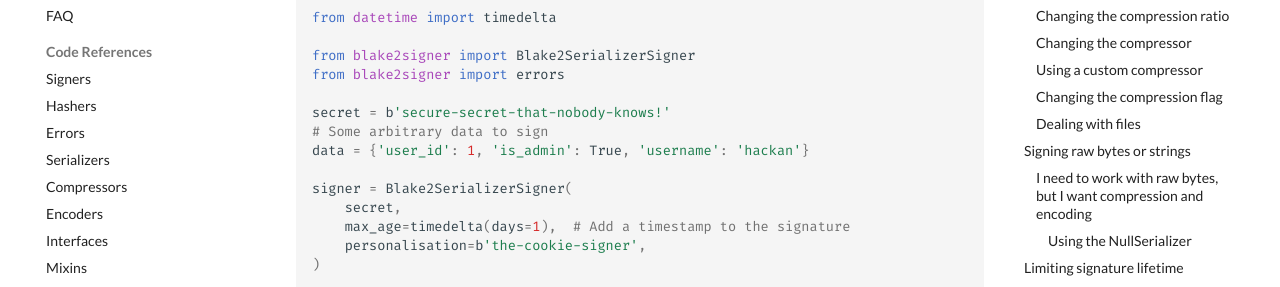
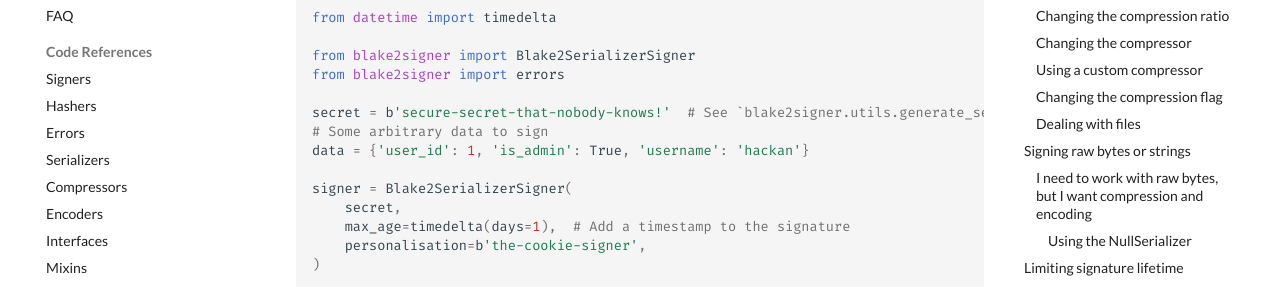
Before and after one commit to HacKanCuBa/blake2signer, an MkDocs documentation site: the page built from docs/docs/examples.md, in a window 1280 px wide and 1400 px high. Shown: the part 337-624 px from the top of the window. Built offline with MkDocs 1.6.1 and Material for MkDocs 9.7.7, drawn with Linux system fonts in a browser that asks for light colours; comment, search, counter and statistics services are not loaded; some of the changed text lies outside the part shown.

Commit message:
:memo: Expose generate_secret function a tad more

```diff
--- a/docs/docs/examples.md
+++ b/docs/docs/examples.md
@@ -12,7 +12,7 @@
 from blake2signer import Blake2SerializerSigner
 from blake2signer import errors
 
-secret = b'secure-secret-that-nobody-knows!'
+secret = b'secure-secret-that-nobody-knows!'  # See `blake2signer.utils.generate_secret`
 # Some arbitrary data to sign
 data = {'user_id': 1, 'is_admin': True, 'username': 'hackan'}
 
@@ -52,6 +52,7 @@
 
 !!! tip "A good secret"
     Ensure that the [secret](details.md#about-the-secret) has at least 256 bits of cryptographically secure pseudorandom data, and **not** some manually splashed letters!
+    From v3.1.0, you can generate a secret using the function `blake2signer.utils.generate_secret`. See [generating a secret](details.md#generating-a-secret).
 
 ## Real use case
 
```
Also changed, not shown: README.md.
